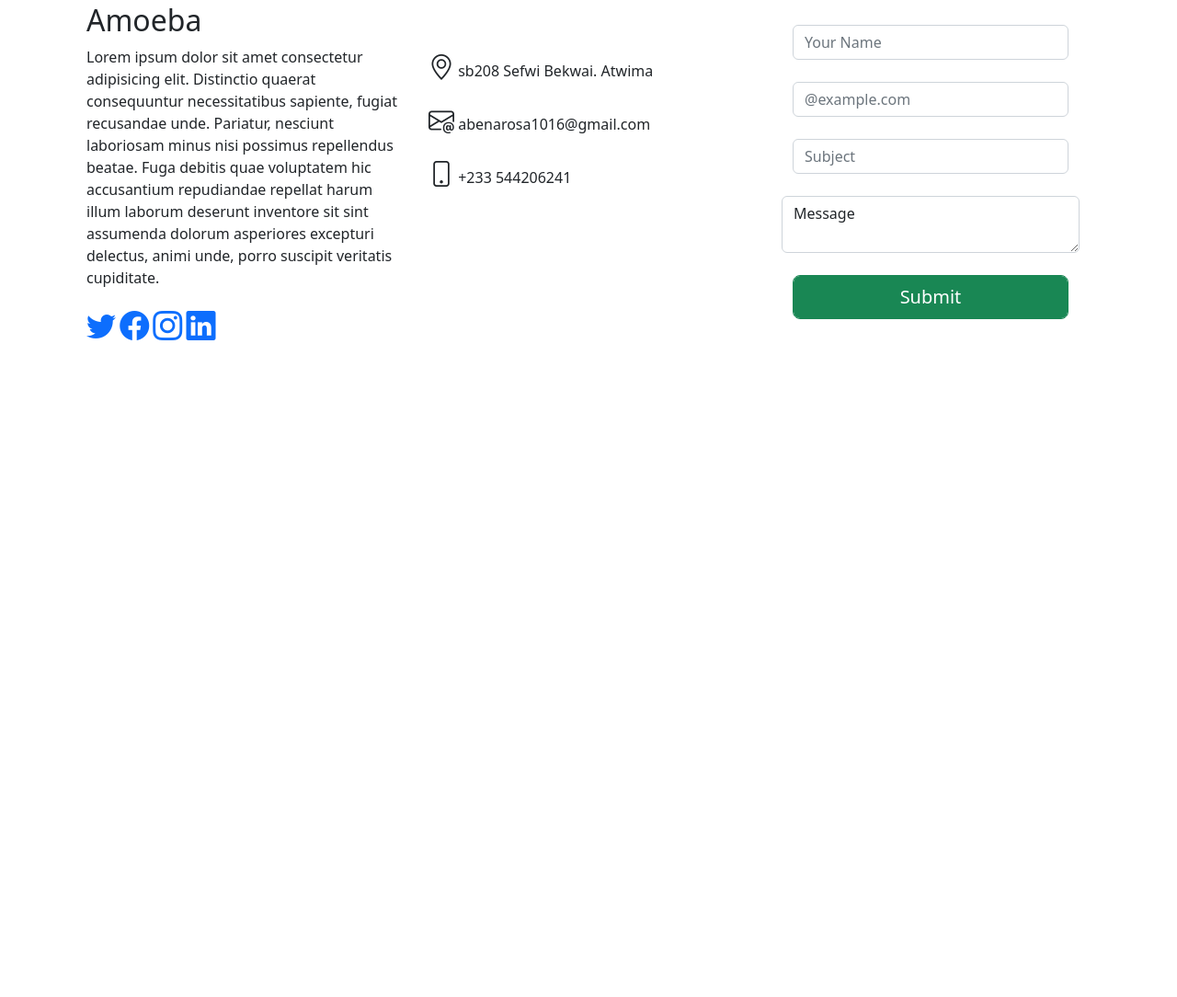
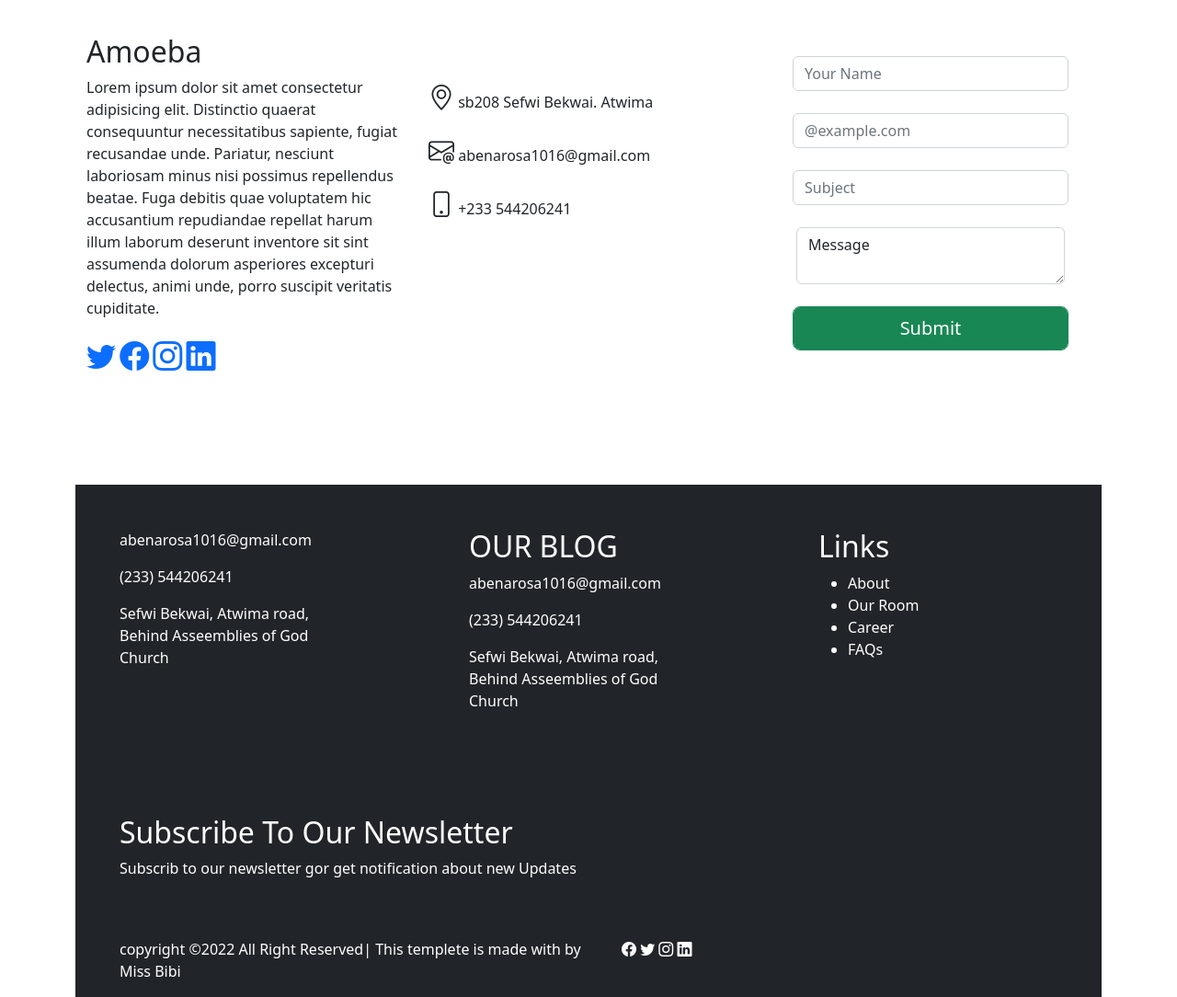
Before and after one commit to Miss-Bibi/Responsive_project, a plain HTML site: page index.html in a window 1280 px wide. Shown: the part 4075-5159 px from the top of the page at 92% size. Before the commit the page ends 4469 px from the top, so only its background shows below. Drawn offline with nearby package versions, Linux system fonts and the light colour scheme.

Commit message:
first commit

```diff
--- a/index.html
+++ b/index.html
@@ -178,6 +178,7 @@
   <div class="col  col-12 col-sm-4">
 <div class="card">
   <img src="./hedph.jpg" class="img-fluid">
+  <p class="tooltip">VS.1</p>
   </div>
   </div>
   <div class="col  col-12 col-sm-4">
@@ -282,18 +283,61 @@
              <div class="container mt-4">
                 <input class="form-control" type="text" name="" id="" placeholder="Subject">
              </div>
-          <div class="text-control mt-4">
+             <div class="text-control mt-4 px-3">
                <textarea class="form-control">Message</textarea>
              </div>
              <div class="container mt-4">
                <button  type="submit" class="btn btn-lg btn-success py-2 px-3 text-white form-control">Submit</button>
-
              </div>
          </form>
       </div>
       </div>
    </div>
 </div>
+
+   <div class="footer bg-dark text-white"style="margin-top: 100px;" >
+    <div class="row">
+   <div class="col m-5">
+     <p>abenarosa1016@gmail.com</p>
+     <p>(233) 544206241</p>
+     <P>Sefwi Bekwai, Atwima road,<br> Behind Asseemblies of God Church</P>
+   </div>
+   <div class="col m-5">
+     <h2>OUR BLOG</h2>
+     <p>abenarosa1016@gmail.com</p>
+     <p>(233) 544206241</p>
+     <P>Sefwi Bekwai, Atwima road,<br> Behind Asseemblies of God Church</P>
+   </div>
+   <div class="col m-5">
+     <h2>Links</h2>
+     <ul>
+       <li>About</li>
+        <li>Our Room</li>
+         <li>Career</li>
+         <li>FAQs</li>
+     </li>
+     </ul>
+   </div>
+   <div class="col m-5">
+     <h2> Subscribe To Our Newsletter</h2>
+     <p> Subscrib to our newsletter gor get notification about new Updates</p>
+   </div>
+    </div>
+    <div class="bottom ms-5">
+  <div class="row">
+     <div class="col">
+       <p>copyright ©2022 All Right Reserved| This templete is made with by Miss Bibi </p>
+     </div>
+     <div class="col">
+       <i class="bi bi-facebook"></i>
+      <i class="bi bi-twitter"></i>
+      <i class="bi bi-instagram"></i>
+      <i class="bi bi-linkedin"></i>
+     </div>
+   </div>
+   </div>
+   </div>
+
    <script src="https://cdn.jsdelivr.net/npm/@popperjs/core@2.11.6/dist/umd/popper.min.js" integrity="sha384-oBqDVmMz9ATKxIep9tiCxS/Z9fNfEXiDAYTujMAeBAsjFuCZSmKbSSUnQlmh/jp3" crossorigin="anonymous"></script>
 <script src="https://cdn.jsdelivr.net/npm/bootstrap@5.2.3/dist/js/bootstrap.min.js" integrity="sha384-cuYeSxntonz0PPNlHhBs68uyIAVpIIOZZ5JqeqvYYIcEL727kskC66kF92t6Xl2V" crossorigin="anonymous"></script>
 <script>
```
Also changed, not shown: custom.css (+8 -0 lines). Lines whose indentation alone changed are shown as unchanged.
